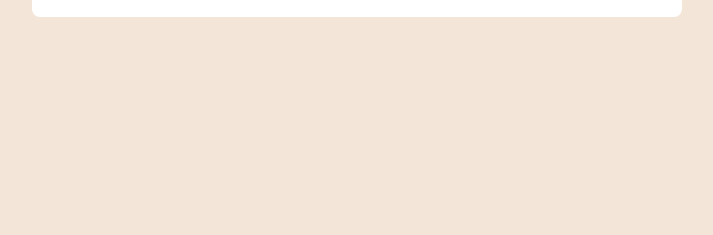
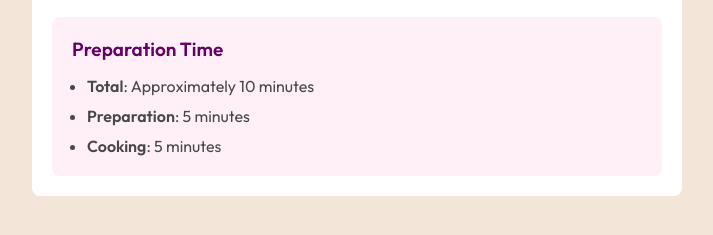
Before and after one commit to mateuszbizon/recipe_page, a website: page index.html in a window 1280 px wide. Shown: the part 511-746 px from the top of the page, without its empty margins (283-996 px from the left). Drawn offline with Linux system fonts and the light colour scheme.

Commit message:
added preparation box

```diff
--- a/index.html
+++ b/index.html
@@ -9,7 +9,8 @@
     <link rel="stylesheet" href="../dist/css/main.min.css">
     <link rel="preconnect" href="https://fonts.googleapis.com">
     <link rel="preconnect" href="https://fonts.gstatic.com" crossorigin>
-    <link href="https://fonts.googleapis.com/css2?family=Outfit:wght@100;200;300;400;500;600;700;800;900&display=swap" rel="stylesheet">
+    <link href="https://fonts.googleapis.com/css2?family=Outfit:wght@100;200;300;400;500;600;700;800;900&display=swap"
+        rel="stylesheet">
 </head>
 
 <body>
@@ -19,7 +20,17 @@
         </div>
         <main class="recipe__main-box">
             <h1 class="recipe__title">Simple Omelette Recipe</h1>
-            <p class="recipe__description">An easy and quick dish, perfect for any meal. This classic omelette combines beaten eggs cooked to perfection, optionally filled with your choice of cheese, vegetables, or meats.</p>
+            <p class="recipe__description">An easy and quick dish, perfect for any meal. This classic omelette combines
+                beaten eggs cooked to perfection, optionally filled with your choice of cheese, vegetables, or meats.
+            </p>
+            <div class="recipe__preparation">
+                <p class="recipe__preparation-title">Preparation Time</p>
+                <ul class="recipe__preparation-list">
+                    <li><span class="recipe__preparation-list-header">Total</span>: Approximately 10 minutes</li>
+                    <li><span class="recipe__preparation-list-header">Preparation</span>: 5 minutes</li>
+                    <li><span class="recipe__preparation-list-header">Cooking</span>: 5 minutes</li>
+                </ul>
+            </div>
         </main>
     </div>
 </body>
--- a/src/sass/abstract/_colors.scss
+++ b/src/sass/abstract/_colors.scss
@@ -1 +1,4 @@
-$background-color: #F3E5D8;
+$background-color: #f3e5d8;
+$secondary-color: #484848;
+$bonus-color: #660066;
+$bonus-background-color: #fff0f8;
--- a/src/sass/components/_recipe.scss
+++ b/src/sass/components/_recipe.scss
@@ -1,3 +1,5 @@
+@use "../abstract/colors" as *;
+
 .recipe {
 	display: flex;
 	flex-direction: column;
@@ -32,8 +34,33 @@
 	}
 
 	&__description {
-		color: #484848;
+		color: $secondary-color;
 		line-height: 25px;
+	}
+
+	&__preparation {
+		background-color: $bonus-background-color;
+		border-radius: 8px;
+		padding: 20px;
+	}
+
+	&__preparation-title {
+		color: $bonus-color;
+		font-weight: 600;
+		font-size: 19px;
+		margin-bottom: 15px;
+	}
+
+	&__preparation-list {
+		display: flex;
+		flex-direction: column;
+		gap: 10px;
+		margin-left: 15px;
+		color: $secondary-color;
+	}
+
+	&__preparation-list-header {
+		font-weight: 600;
 	}
 }
 
```
Also changed, not shown: dist/css/main.min.css, 1 other file.
